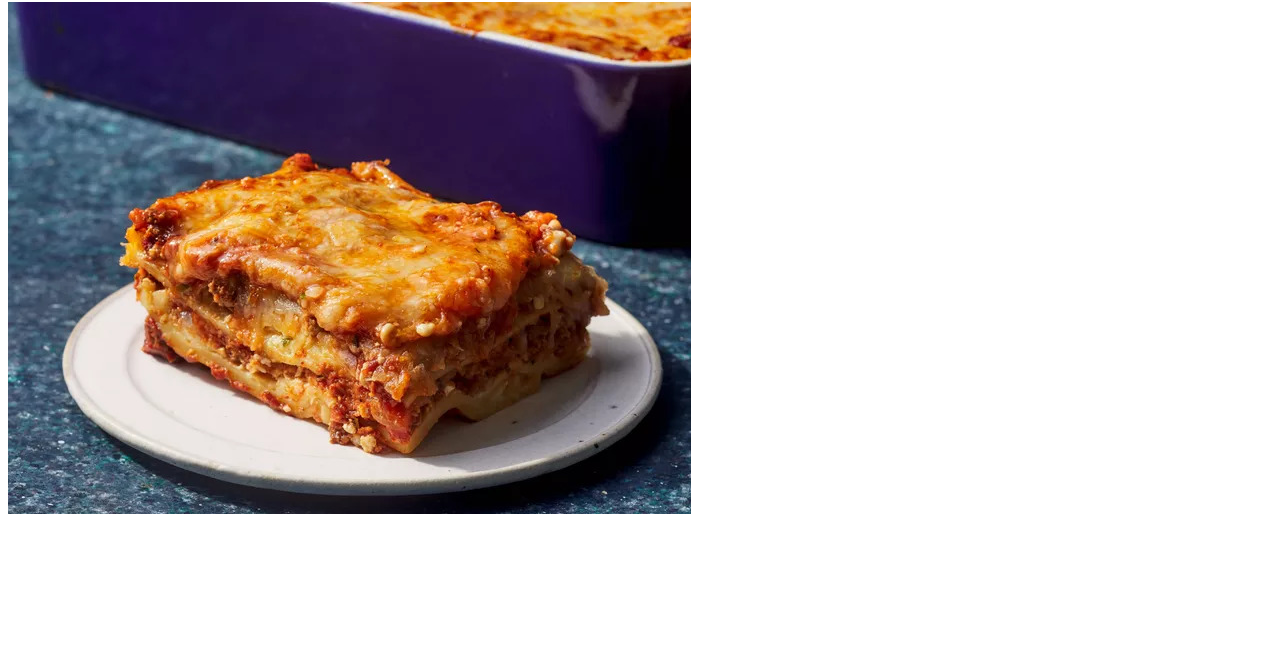
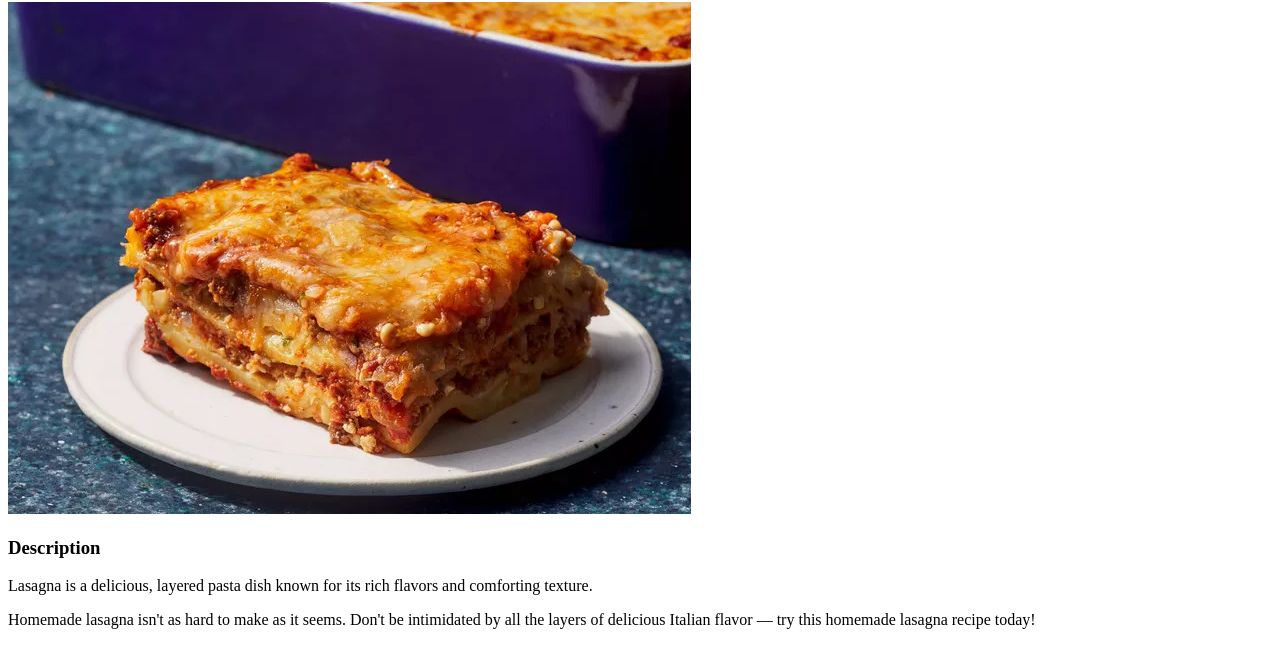
Before and after one commit to Solaire1903/odin-recipes, a plain HTML site: page recipes/lasagna.html in a window 1280 px wide. Shown: the part 104-772 px from the top of the page. Drawn offline with Linux system fonts and the light colour scheme.

Commit message:
Add description of the Lasagna recipe

```diff
--- a/recipes/lasagna.html
+++ b/recipes/lasagna.html
@@ -9,5 +9,8 @@
     <a href="../index.html">Home</a>
     <h1>Lasagna</h1>
     <img src="../img/lasagna.jpg" alt="Delicious Lasagna" width="683" height="512">
+    <h3>Description</h3>
+    <p>Lasagna is a delicious, layered pasta dish known for its rich flavors and comforting texture.</p>
+    <p>Homemade lasagna isn't as hard to make as it seems. Don't be intimidated by all the layers of delicious Italian flavor — try this homemade lasagna recipe today!</p>
 </body>
 </html>
```
